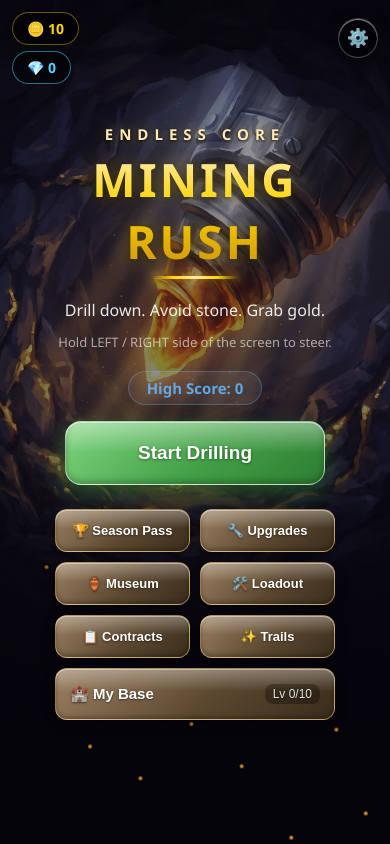
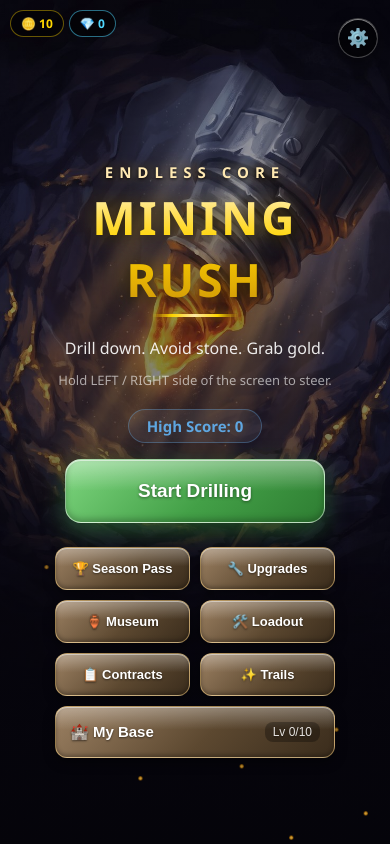
Before and after one commit to seantomaslynch-cell/endless-core, a website: page index.html in a window 390 px wide. Drawn offline with Linux system fonts and the light colour scheme.

Commit message:
Fix main-menu HUD overlapping the title, shrink the pills
Adding the Diamond pill made #start-hud a 3-pill stack, tall enough to
overlap "ENDLESS CORE" on shorter screens — confirmed via actual
bounding-rect measurement (not just eyeballing), since #start-hud is
absolutely positioned and never pushes the flex-centered title down on
its own, so the collision risk scales with viewport height regardless
of pill size.

- Gold + Diamond now sit side by side in one row instead of stacked,
  with Streak on its own row below — 2 rows tall instead of 3.
- Pills themselves shrunk (padding 6px/14px -> 4px/10px, font 14px ->
  12px) per "too big."
- #start-screen gets real padding-top (96px) reserving guaranteed
  clearance below the HUD regardless of screen height, rather than
  relying on exactly how tall the HUD happens to be — verified zero
  overlap (5.5px real gap) at a 375x667 (iPhone SE class) viewport,
  where the collision was reproducible before this fix, and confirmed
  no regression on a taller 375x812 viewport.

Co-Authored-By: Claude Sonnet 5 <noreply@anthropic.com>

```diff
--- a/index.html
+++ b/index.html
@@ -62,8 +62,10 @@
       <span class="ember"></span><span class="ember"></span>
     </div>
     <div id="start-hud">
-      <div id="start-gold-pill">🪙 <span id="start-gold-amount">0</span></div>
-      <div id="start-diamond-pill">💎 <span id="start-diamond-amount">0</span></div>
+      <div id="start-currency-row">
+        <div id="start-gold-pill">🪙 <span id="start-gold-amount">0</span></div>
+        <div id="start-diamond-pill">💎 <span id="start-diamond-amount">0</span></div>
+      </div>
       <div id="start-streak-pill" class="hidden">🔥 <span id="start-streak-amount">0</span> Day Streak</div>
     </div>
     <button id="settings-btn" aria-label="Settings">⚙️</button>
--- a/style.css
+++ b/style.css
@@ -404,6 +404,14 @@ body.paused #gameCanvas {
      background-position (not transform) deliberately, so it only moves the
      paint, never the title/buttons stacked as normal children on top of it. */
   animation: startBgDrift 22s ease-in-out infinite;
+  /* #start-hud is absolutely positioned (out of flow) in the top-left, so
+     it never pushes this flex column's content down on its own — on a
+     short viewport, justify-content:center centers everything (including
+     the title) in the FULL height, which can push the title up into the
+     HUD's fixed spot regardless of how small the HUD is. Reserving real
+     top padding guarantees clearance on any screen height, rather than
+     depending on exactly how tall the HUD happens to be. */
+  padding-top: 96px;
 }
 
 @keyframes startBgDrift {
@@ -490,21 +498,30 @@ body.paused #gameCanvas {
    to see what they had. */
 #start-hud {
   position: absolute;
-  top: calc(12px + env(safe-area-inset-top));
-  left: calc(12px + env(safe-area-inset-left));
+  top: calc(10px + env(safe-area-inset-top));
+  left: calc(10px + env(safe-area-inset-left));
   display: flex;
   flex-direction: column;
-  gap: 6px;
+  gap: 4px;
   z-index: 2;
   pointer-events: none;
+}
+
+/* Gold + Diamond side by side rather than stacked — with a Streak pill
+   added below this row, three fully-stacked pills grew tall enough to
+   overlap the centered title text on shorter screens. Two rows fits
+   comfortably above the title everywhere the old two-pill layout did. */
+#start-currency-row {
+  display: flex;
+  gap: 5px;
 }
 
 #start-gold-pill, #start-diamond-pill, #start-streak-pill {
   background: rgba(0, 0, 0, 0.45);
   border: 1px solid rgba(255, 215, 0, 0.4);
-  border-radius: 20px;
-  padding: 6px 14px;
-  font-size: 14px;
+  border-radius: 16px;
+  padding: 4px 10px;
+  font-size: 12px;
   font-weight: bold;
   color: #ffd700;
   text-shadow: 0 1px 3px rgba(0, 0, 0, 0.7);
```
